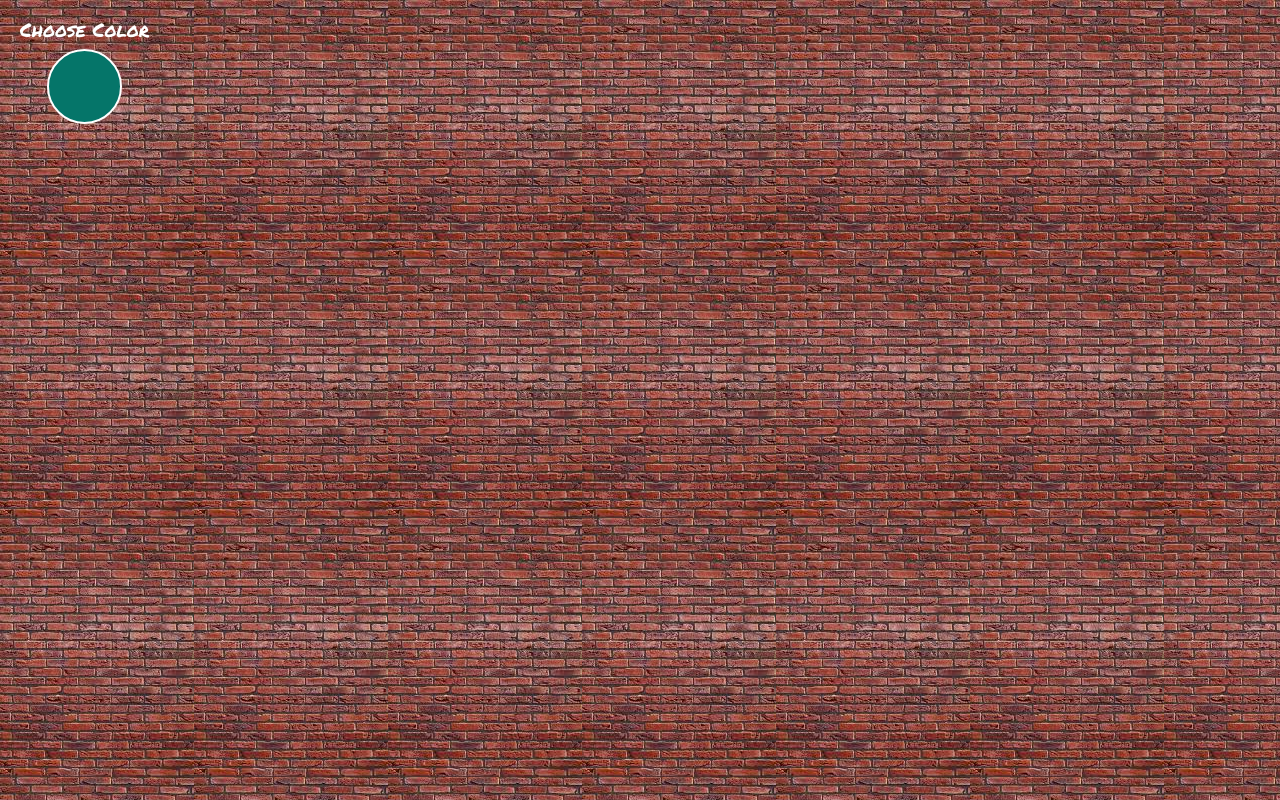
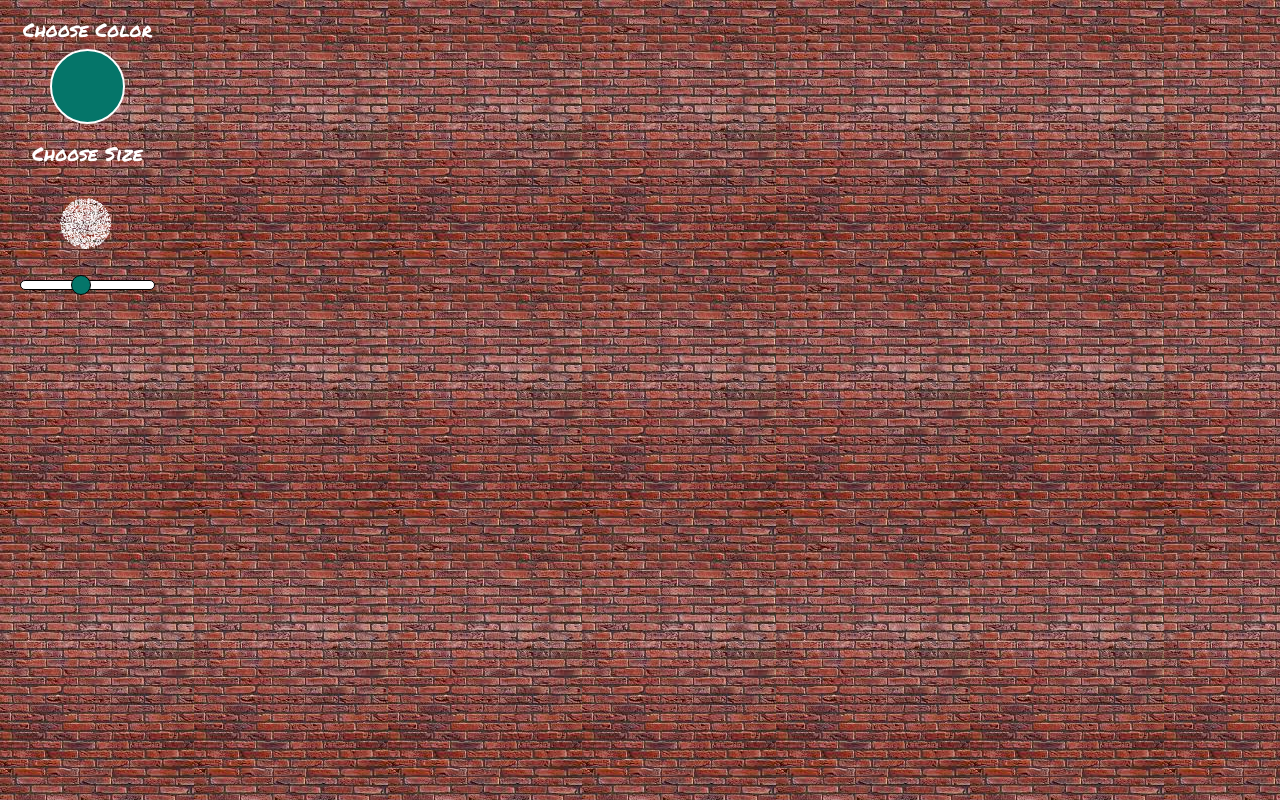
Before and after one commit to keveightysev/graffiti, a React (Create React App) app in the folder app/: page / in a window 1280 px wide. Built offline with nearby package versions, Linux system fonts and the light colour scheme.

Commit message:
Size picker finished

```diff
--- a/app/src/components/Controls.js
+++ b/app/src/components/Controls.js
@@ -1,6 +1,7 @@
 import React from 'react';
 
 import Color from './Controls/Color';
+import Size from './Controls/Size';
 
 import { ControlsWrapper } from '../styles/Controls';
 
@@ -8,6 +9,7 @@ const Controls = () => {
   return (
     <ControlsWrapper>
       <Color />
+      <Size />
     </ControlsWrapper>
   );
 };
--- /dev/null
+++ b/app/src/components/Controls/Size.js
@@ -0,0 +1,105 @@
+import React, { useContext, useRef, useEffect, useState } from 'react';
+import styled from 'styled-components';
+
+import { GraffitiContext } from '../../context';
+
+const Size = () => {
+  const { state, dispatch } = useContext(GraffitiContext);
+  const sizeRef = useRef(null);
+  const [size, setSize] = useState(state.size);
+
+  const randomPoint = radius => {
+    for (;;) {
+      const x = Math.random() * 2 - 1;
+      const y = Math.random() * 2 - 1;
+      if (x * x + y * y <= 1) {
+        return { x: x * radius, y: y * radius };
+      }
+    }
+  };
+
+  useEffect(() => {
+    const ctx = sizeRef.current.getContext('2d');
+    ctx.fillStyle = 'white';
+    ctx.clearRect(0, 0, 105, 105);
+    const radius = size / 2;
+    const area = radius * radius * Math.PI;
+    const dots = Math.ceil(area);
+    const { left } = sizeRef.current.getBoundingClientRect();
+    const center = left + 30 / 2;
+    for (let i = 0; i < dots; i++) {
+      const offset = randomPoint(radius);
+      ctx.fillRect(center + offset.x, center + offset.y, 1, 1);
+    }
+  }, [size]);
+
+  const handleChange = e => {
+    setSize(e.target.value);
+    dispatch({ type: 'CHANGE_SIZE', payload: size });
+  };
+
+  return (
+    <SizePicker>
+      <h2>Choose Size</h2>
+      <canvas width='105' height='105' ref={sizeRef} />
+      <Range
+        color={state.color}
+        min='10'
+        max='100'
+        value={size}
+        onChange={e => handleChange(e)}
+      />
+    </SizePicker>
+  );
+};
+
+export default Size;
+
+const SizePicker = styled.div`
+  display: flex;
+  flex-direction: column;
+  align-items: center;
+  margin: 20px 0 0 20px;
+
+  h2 {
+    color: white;
+    font-family: 'Permanent Marker', cursive;
+    font-size: 1.2rem;
+    margin-bottom: 10px;
+    user-select: none;
+  }
+`;
+
+const Range = styled.input.attrs({
+  type: 'range',
+})`
+  -webkit-appearance: none;
+  appearance: none;
+  width: 100%;
+  height: 10px;
+  background: #fff;
+  outline: none;
+  transition: all 0.2s;
+  border-radius: 5px;
+  border: 1px solid #000;
+
+  &::-webkit-slider-thumb {
+    -webkit-appearance: none;
+    appearance: none;
+    width: 20px;
+    height: 20px;
+    background: ${({ color }) => color};
+    cursor: pointer;
+    border-radius: 50%;
+    border: 1px solid #000;
+  }
+
+  &::-moz-range-thumb {
+    width: 20px;
+    height: 20px;
+    background: ${({ color }) => color};
+    cursor: pointer;
+    border-radius: 50%;
+    border: 1px solid #000;
+  }
+`;
--- a/app/src/reducer.js
+++ b/app/src/reducer.js
@@ -7,6 +7,8 @@ export const reducer = (state = initialState, action) => {
   switch (action.type) {
     case 'CHANGE_COLOR':
       return { ...state, color: action.payload };
+    case 'CHANGE_SIZE':
+      return { ...state, size: Number(action.payload) };
     default:
       return state;
   }
```
